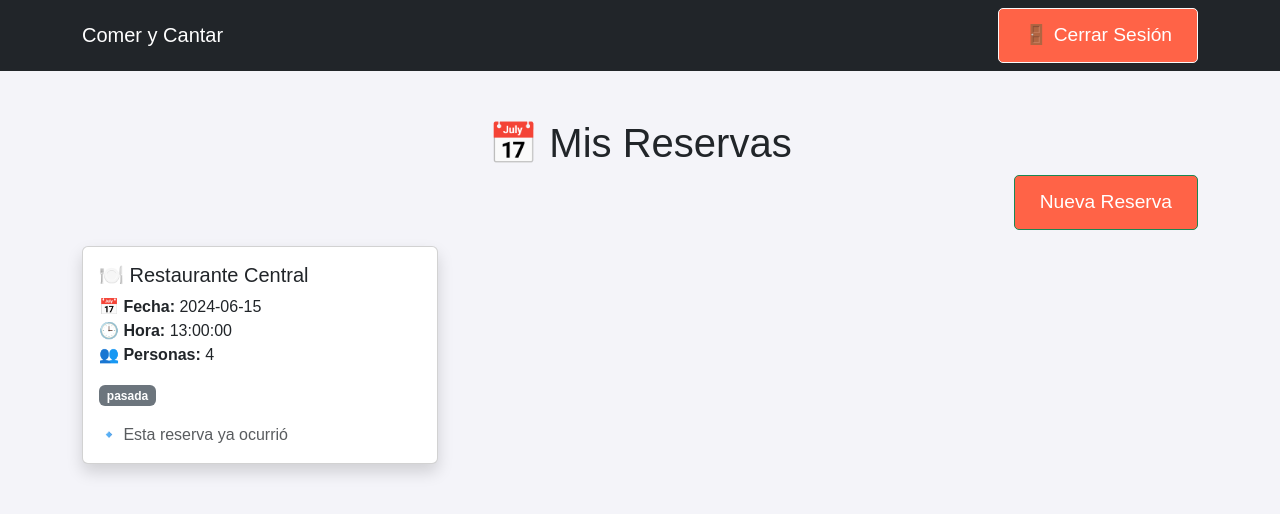
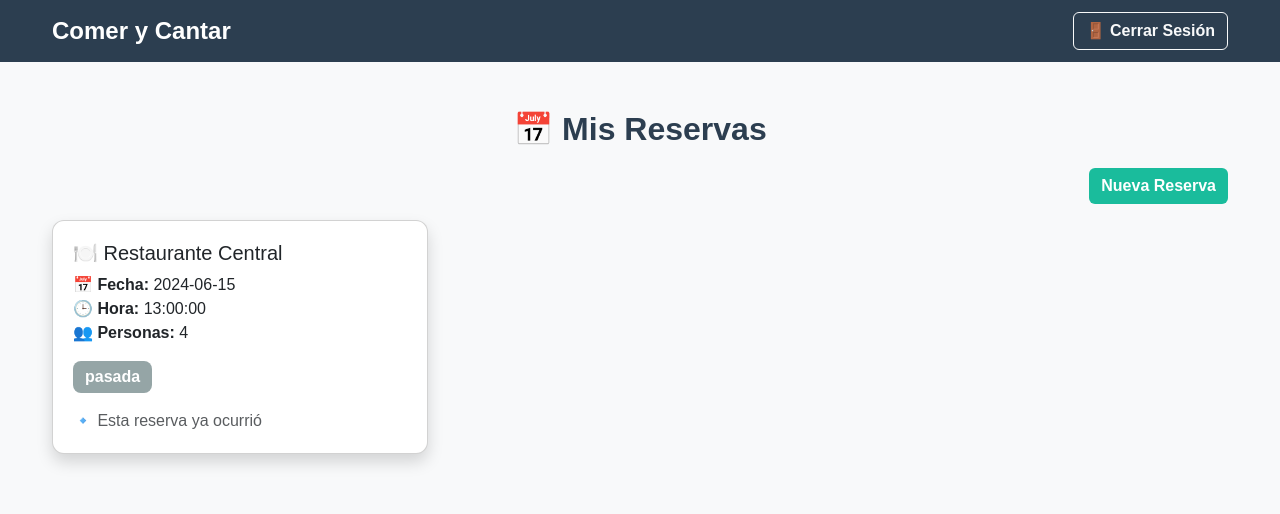
Before and after one commit to nocodecampo/comerycantar, a Flask app: page /area-cliente in a window 1280 px wide. Shown: the top 514 px of the page. Run offline with Flask 3, Linux system fonts and the light colour scheme; a user stored in the database is signed in; data comes from the database, SQL or seed files in the repository.

Commit message:
estilos_diego

```diff
--- /dev/null
+++ b/static/css/cliente.css
@@ -0,0 +1,116 @@
+/* ✅ Estilo General */
+body {
+    font-family: 'Poppins', sans-serif;
+    background-color: #f8f9fa;
+    color: #333;
+}
+
+/* ✅ Barra de Navegación */
+.navbar {
+    background-color: #2c3e50 !important;
+}
+
+.navbar-brand {
+    font-weight: bold;
+    font-size: 1.5rem;
+}
+
+.btn-outline-light {
+    font-weight: bold;
+    transition: 0.3s ease;
+}
+
+.btn-outline-light:hover {
+    background-color: #1abc9c;
+    border-color: #1abc9c;
+}
+
+/* ✅ Contenedor Principal */
+.container {
+    max-width: 1200px;
+}
+
+/* ✅ Títulos */
+h1 {
+    font-size: 2rem;
+    font-weight: bold;
+    color: #2c3e50;
+    text-align: center;
+    margin-bottom: 20px;
+}
+
+/* ✅ Botón Nueva Reserva */
+.btn-success {
+    background-color: #1abc9c !important;
+    border: none;
+    font-weight: bold;
+    transition: 0.3s ease;
+}
+
+.btn-success:hover {
+    background-color: #16a085 !important;
+}
+
+/* ✅ Tarjetas de Reserva */
+.card {
+    border-radius: 12px;
+    overflow: hidden;
+    transition: transform 0.2s ease-in-out;
+}
+
+.card:hover {
+    transform: scale(1.02);
+}
+
+.card-body {
+    padding: 20px;
+}
+
+/* ✅ Estado de la Reserva */
+.badge {
+    font-size: 1rem;
+    padding: 8px 12px;
+    border-radius: 8px;
+    font-weight: bold;
+}
+
+.badge.bg-success {
+    background-color: #1abc9c !important;
+    color: white;
+}
+
+.badge.bg-danger {
+    background-color: #e74c3c !important;
+    color: white;
+}
+
+.badge.bg-secondary {
+    background-color: #95a5a6 !important;
+    color: white;
+}
+
+/* ✅ Botón Cancelar */
+.btn-danger {
+    background-color: #e74c3c !important;
+    border: none;
+    font-weight: bold;
+    transition: 0.3s ease;
+}
+
+.btn-danger:hover {
+    background-color: #c0392b !important;
+}
+
+/* ✅ Mensajes de alerta */
+.alert {
+    font-weight: bold;
+    text-align: center;
+    border-radius: 8px;
+}
+
+/* ✅ Mensaje sin reservas */
+.text-center.mt-4 {
+    font-size: 1.2rem;
+    font-weight: bold;
+    color: #7f8c8d;
+}
--- a/templates/area-privada/area-cliente.html
+++ b/templates/area-privada/area-cliente.html
@@ -18,7 +18,7 @@
     <!-- Estilos personalizados -->
     <link
       rel="stylesheet"
-      href="{{ url_for('static', filename='css/style.css') }}"
+      href="{{ url_for('static', filename='css/cliente.css') }}"
     />
   </head>
   <body>
--- a/templates/area-privada/area-restaurante.html
+++ b/templates/area-privada/area-restaurante.html
@@ -18,7 +18,7 @@
     <!-- Estilos personalizados -->
     <link
       rel="stylesheet"
-      href="{{ url_for('static', filename='css/style.css') }}"
+      href="{{ url_for('static', filename='css/restaurante.css') }}"
     />
   </head>
   <body>
```
Also changed, not shown: static/css/restaurante.css (added, +154 -0 lines).
